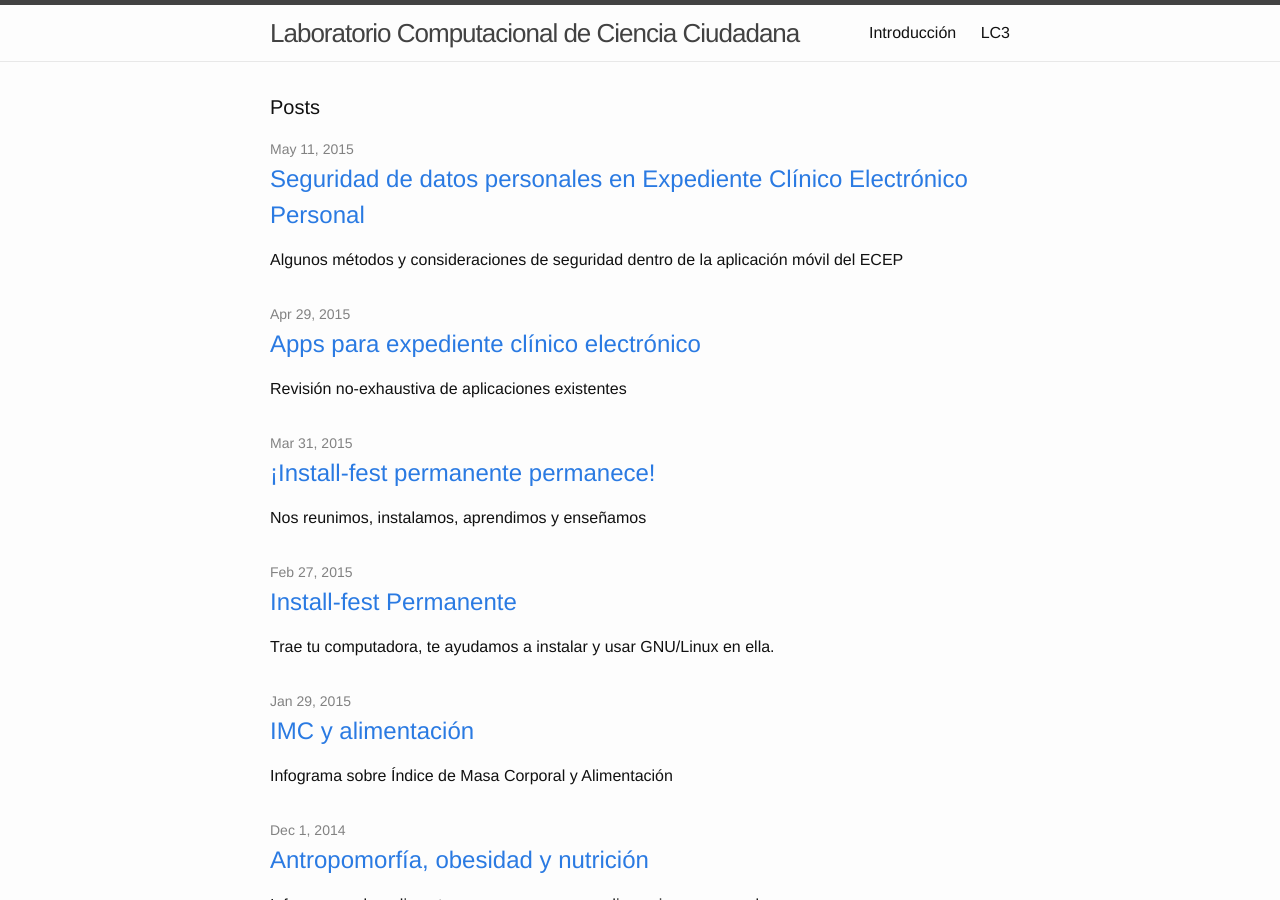
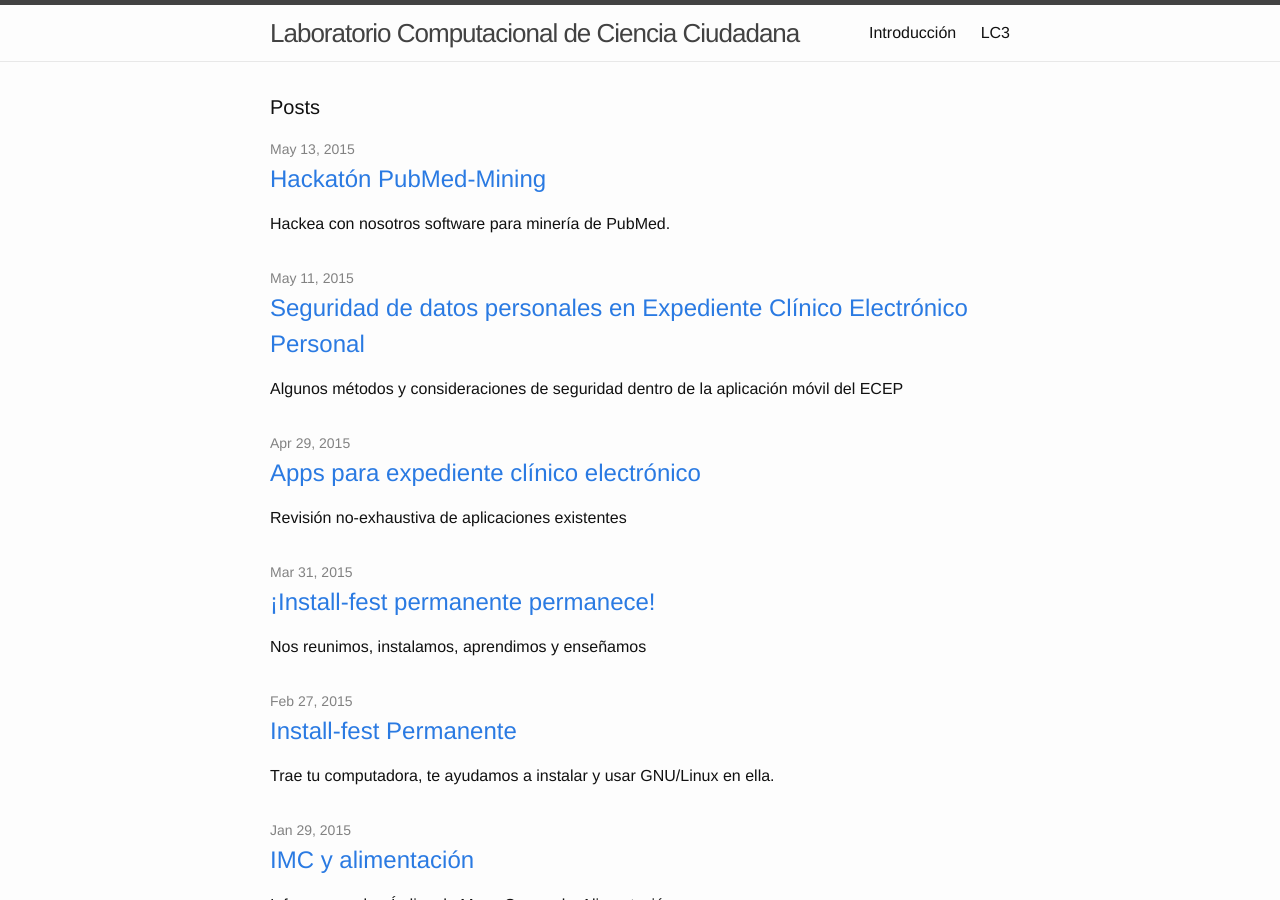
Before and after one commit to LC3-INMEGEN/LC3-INMEGEN.github.io, a Jekyll site: the page built from index.html, in a window 1280 px wide and 900 px high. Built offline with Jekyll 4.4.1, drawn with Linux system fonts in a browser that asks for light colours; comment, search, counter and statistics services are not loaded; part of the change alters nothing that is shown.

```diff
--- a/_drafts/hack-jam-pubmed.md
+++ b/_posts/2015/2015-05-13-hackaton_pubmed.md
@@ -62,43 +62,28 @@ biblioteca [NetworkX](https://networkx.github.io/), aprende a
 [crear módulos de PSU Galaxy](https://wiki.galaxyproject.org/Admin/Tools/AddToolTutorial),
 aprende GIT, aprende UN*X!
 
+## Requisitos
+
+ * Trae una laptop para que trabajes en ella
+ * Confirma tu asistencia con un correo a rgarcia@inmegen.gob.mx o a lc3@inmegen.gob.mx
+
 ## Cómo llegar
 
 Esta es la dirección:
 
-    [NMEGEN], Periférico Sur No. 4809 piso 5
-    Col. Arenal Tepepan
-    Delegación Tlalpan.
+**INMEGEN**
+
+**Periférico Sur No. 4809 piso 5**
+
+**Col. Arenal Tepepan**
+
+**Delegación Tlalpan**
+
 
 Acá un conveniente mapa:
 
 <iframe width="425" height="350" frameborder="0" scrolling="no" marginheight="0" marginwidth="0" src="http://www.openstreetmap.org/export/embed.html?bbox=-99.17143821716309%2C19.272865637943028%2C-99.12732124328613%2C19.30049130215692&amp;layer=mapnik&amp;marker=19.28667905268825%2C-99.14937973022461" style="border: 1px solid black"></iframe>
 
-<a href="http://www.openstreetmap.org/?mlat=19.2867&amp;mlon=-99.1494#map=15/19.2867/-99.1494&amp;layers=N">Mapa más grande</a>
-
-----
-# Cartel:
-
-Laboratorio Computacional de Ciencia Ciudadana @ INMEGEN
-
-
-convoca al
-
-
-## Hackatón PubMed-Mining
-
-
-26 de mayo 2015,
-10 AM - ?
-
-Participa en esta actividad horizontal e intensiva de desarrollo
-colaborativo de software libre, aplicado a investigación biomédica.
-
-Involúcrate en el desarrollo de herramientas de minería de
-referencias bibliográficas.
-
-¡Aprende -sin prisas- a minar PubMed, Python y la interesante
-biblioteca NetworkX, aprende a crear módulos de PSU Galaxy, aprende
-GIT, aprende UN*X!
-
-Más información: QR
+<a
+href="http://www.openstreetmap.org/?mlat=19.2867&amp;mlon=-99.1494#map=15/19.2867/-99.1494&amp;layers=N">En
+openstreetmap</a>
```
